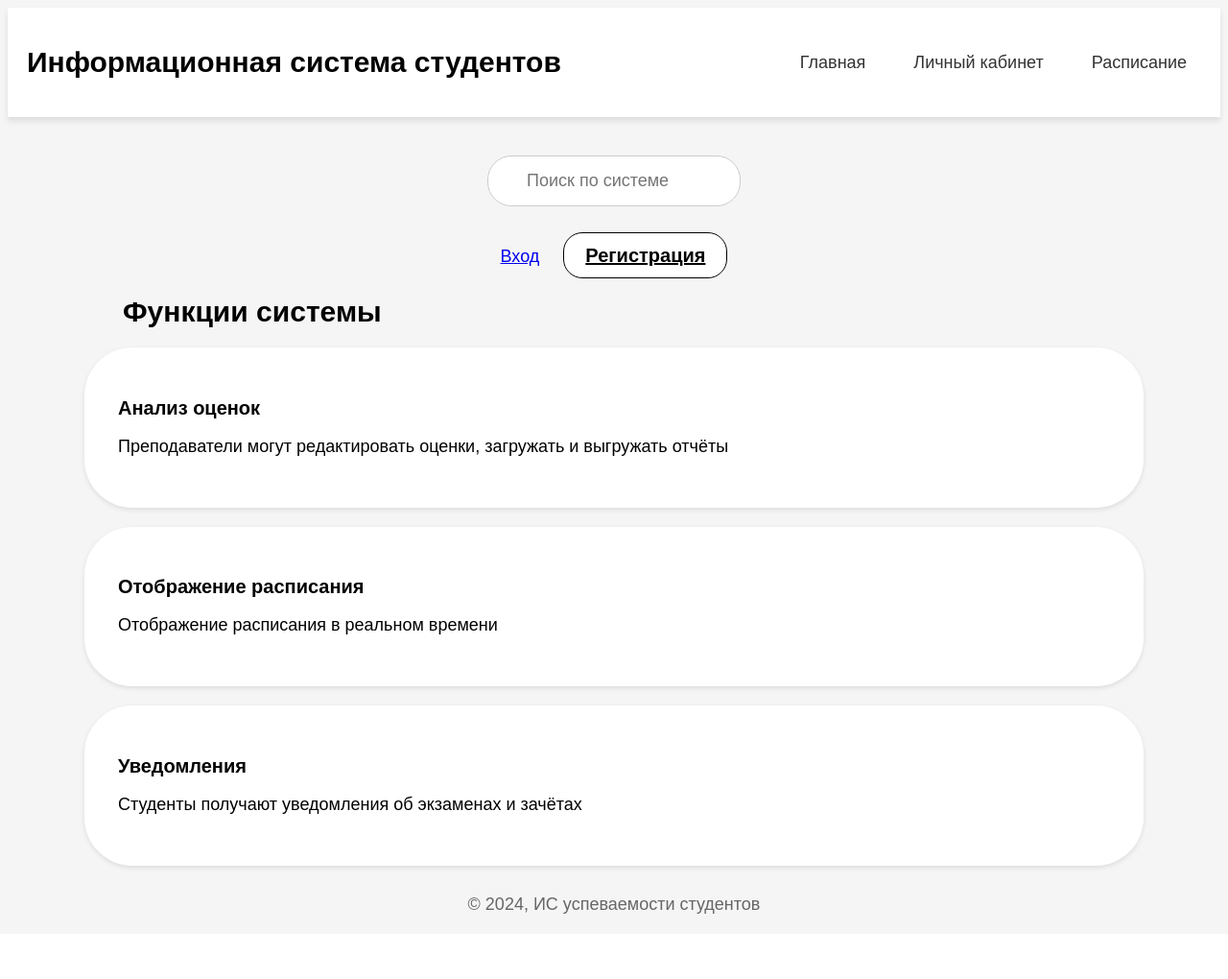
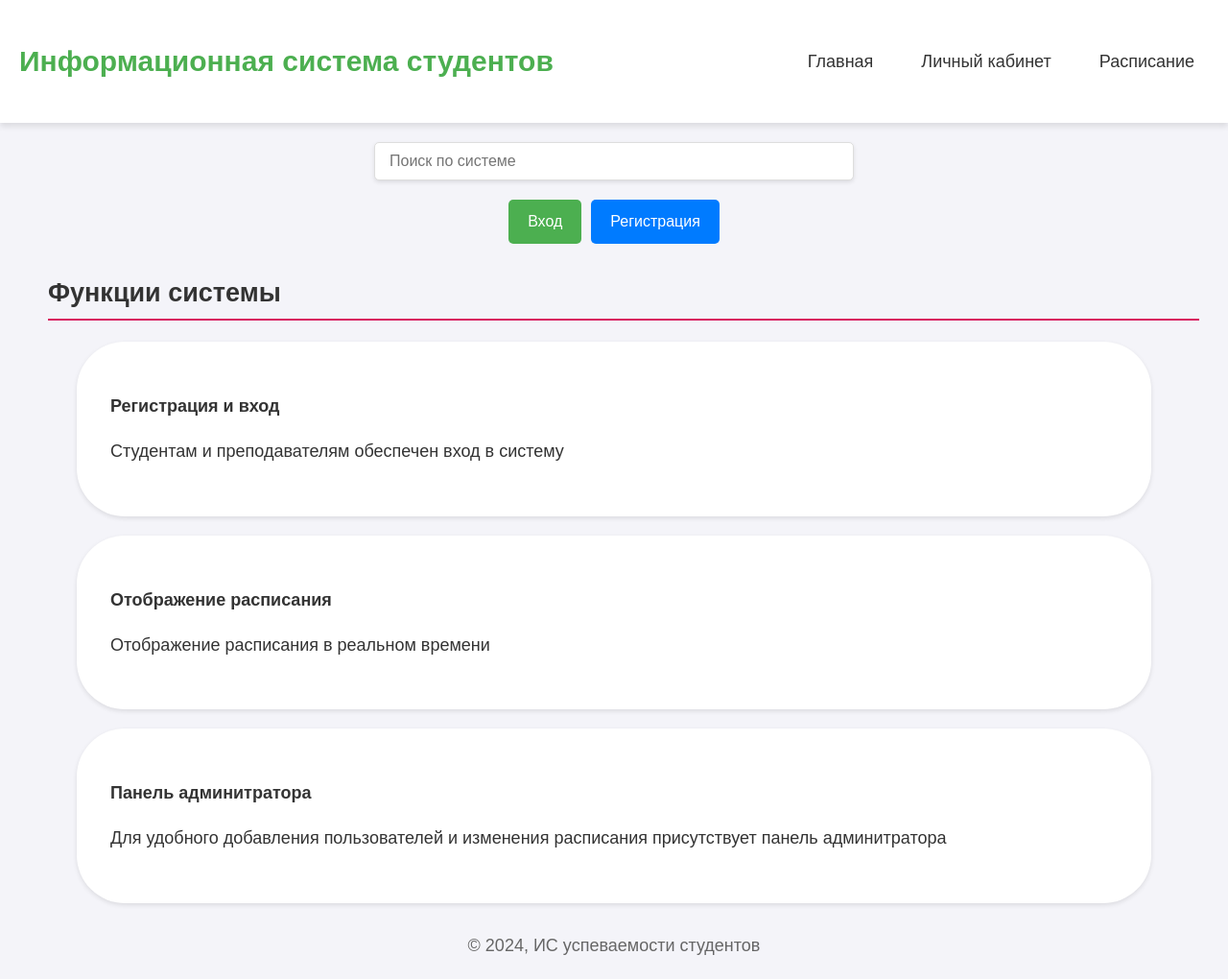
Before and after one commit to xvmwnsx/course, a Django app: page / in a window 1280 px wide. Shown: the whole page at 96% size. Before the commit the page ends 952 px from the top, so only its background shows below. Run offline with Django 5.2, Linux system fonts and the light colour scheme; parts of the project's set-up code (start-up, migrations or seed data) failed here and were passed over.

Commit message:
added more css styles

```diff
--- a/student_infobase/schedule/forms.py
+++ b/student_infobase/schedule/forms.py
@@ -15,7 +15,7 @@ class LoginForm(AuthenticationForm):
 class UserRegistrationForm(UserCreationForm):
     username = forms.CharField(required=True, widget=forms.TextInput(attrs={'placeholder': 'Введите ваш login'}))
     email = forms.EmailField(required=True, widget=forms.EmailInput(attrs={'placeholder': 'Введите ваш email'}))
-    group = forms.ModelChoiceField(queryset=Group.objects.all(), required=True)
+    group = forms.ModelChoiceField(queryset=Group.objects.all(), required=True, label="Группа", widget=forms.Select(attrs={'class': 'form-control'}))
 
     class Meta:
         model = CustomUser
--- a/student_infobase/schedule/models.py
+++ b/student_infobase/schedule/models.py
@@ -7,7 +7,7 @@ class Group(models.Model):
     name = models.CharField(max_length=50, null=True)
 
     def __str__(self):
-        return self.name
+        return f"{self.id}"
 
 class CustomUser(AbstractUser):
     id = models.IntegerField(primary_key=True)
--- a/student_infobase/schedule/static/schedule/css/style.css
+++ b/student_infobase/schedule/static/schedule/css/style.css
@@ -48,37 +48,77 @@ header nav a {
     text-align: center;
     gap: 20px;
 }
+
+
+/* Общие стили для контейнеров */
+.search-bar {
+    display: flex;
+    justify-content: center;
+    margin: 20px 0;
+}
+
+.login {
+    display: flex;
+    justify-content: center;
+    margin-top: 10px;
+    gap: 10px; /* Расстояние между кнопками */
+}
+
+/* Стили для формы поиска */
+.search_form {
+    width: 100%;
+    max-width: 500px; /* Ширина всей формы */
+    display: flex;
+    justify-content: center;
+}
+
+#search_input {
+    width: 100%;
+    padding: 10px 15px;
+    font-size: 16px;
+    border: 1px solid #ddd;
+    border-radius: 5px;
+    box-shadow: 0 2px 4px rgba(0, 0, 0, 0.1);
+    transition: border-color 0.3s, box-shadow 0.3s;
+}
+
+#search_input:focus {
+    border-color: #4CAF50;
+    outline: none;
+    box-shadow: 0 2px 8px rgba(0, 0, 0, 0.2);
+}
+
+/* Стили для кнопок входа и регистрации */
+.login a {
+    display: inline-block;
+    padding: 10px 20px;
+    text-align: center;
+    font-size: 16px;
+    text-decoration: none;
+    color: white;
+    border-radius: 5px;
+    transition: background-color 0.3s, box-shadow 0.3s;
+}
+
+.login-button {
+    background-color: #4CAF50;
+}
+
 .reg-button {
-    background-color: #ffffff;
-    color:rgb(0, 0, 0);
-    border: 1px solid #000000;
-    padding: 12px 22px;
-    border-radius: 20px;
-    font-size: 20px;
-    cursor: pointer;
-    font-weight: bold;
-    width: 20%;
-    margin-left: 20px;
-}
-.login.login-button {
-
-    background-color: #d81b60;
-    color:white;
-    border: 1px solid #d81b60;
-    padding: 12px 22px;
-    border-radius: 20px;
-    font-size: 20px;
-    cursor: pointer;
-    font-weight: bold;
-    width: 20%;
-    margin-right: 100px;
+    background-color: #007BFF;
 }
 
 .login-button:hover {
-    background-color: white;
-    color: #d81b60;
-    border: 1px solid #d81b60;
+    background-color: #45a049;
+    box-shadow: 0 2px 8px rgba(0, 0, 0, 0.2);
 }
+
+.reg-button:hover {
+    background-color: #0056b3;
+    box-shadow: 0 2px 8px rgba(0, 0, 0, 0.2);
+}
+
+
 
 .login-container {
     max-width: 400px;
@@ -138,17 +178,6 @@ footer {
     font-size: 14px;
 }
 
-.search-bar {
-    margin: 40px 500px;
-
-}
-
-.search-bar input {
-    width: 100%;
-    padding: 15px 40px;
-    border: 1px solid #ccc;
-    border-radius: 25px;
-}
 .features {
     margin: 30px;
     border-radius: 20px;
@@ -173,3 +202,120 @@ footer {
     margin-bottom: 10px;
     font-size: 20px;
 }
+
+table {
+    width: 100%;
+    border-collapse: collapse;
+    margin: 20px 0;
+    font-size: 18px;
+    text-align: left;
+    background-color: #f9f9f9;
+    box-shadow: 0 4px 8px rgba(0, 0, 0, 0.1);
+}
+
+th, td {
+    padding: 12px 15px;
+    border: 1px solid #ddd;
+}
+
+th {
+    background-color: #45a049;
+    color: white;
+    font-weight: bold;
+    text-transform: uppercase;
+}
+
+tr:nth-child(even) {
+    background-color: #f2f2f2;
+}
+
+tr:hover {
+    background-color: #f1f7fd;
+}
+
+td {
+    color: #333;
+}
+
+
+body {
+    font-family: Arial, sans-serif;
+    background-color: #f4f4f9;
+    color: #333;
+    margin: 0;
+    padding: 0;
+    line-height: 1.6;
+}
+
+
+h1 {
+    font-size: 2rem;
+    color: #4CAF50;
+    text-align: center;
+    margin-top: 20px;
+}
+
+h2 {
+    font-size: 1.5rem;
+    color: #333;
+    margin-top: 20px;
+    border-bottom: 2px solid #d81b60;
+    padding-bottom: 5px;
+    margin-left: 20px;
+}
+
+
+.profile-info {
+    background: #fff;
+    border: 1px solid #ddd;
+    border-radius: 10px;
+    padding: 15px;
+    margin: 20px auto;
+    max-width: 400px;
+    box-shadow: 0 2px 4px rgba(0, 0, 0, 0.1);
+}
+
+.profile-info p {
+    font-size: 1rem;
+    margin: 10px 0;
+}
+
+.profile-info strong {
+    color: #4CAF50;
+}
+
+
+ul {
+    list-style-type: none;
+    padding: 0;
+    margin: 20px auto;
+    max-width: 400px;
+    background: #fff;
+    border: 1px solid #ddd;
+    border-radius: 10px;
+    padding: 15px;
+    box-shadow: 0 2px 4px rgba(0, 0, 0, 0.1);
+}
+
+ul li {
+    font-size: 1rem;
+    margin: 10px 0;
+}
+
+
+button {
+    display: block;
+    margin: 20px auto;
+    padding: 10px 20px;
+    font-size: 1rem;
+    color: white;
+    background-color: #45a049;
+    border: none;
+    border-radius: 5px;
+    cursor: pointer;
+    transition: background-color 0.3s;
+}
+
+button:hover {
+    background-color: #d81b60;
+}
--- a/student_infobase/schedule/templates/schedule/home.html
+++ b/student_infobase/schedule/templates/schedule/home.html
@@ -16,20 +16,20 @@
 </div>
 <div class="features">
 
-    <h1>Функции системы</h1>
+    <h2>Функции системы</h2>
     <div class="feature-item">
-        <h2>Анализ оценок</h2>
-        <p>Преподаватели могут редактировать оценки, загружать и выгружать отчёты</p>
+        <h3>Регистрация и вход</h3>
+        <p>Студентам и преподавателям обеспечен вход в систему</p>
     </div>
 
     <div class="feature-item">
-        <h2>Отображение расписания</h2>
+        <h3>Отображение расписания</h3>
         <p>Отображение расписания в реальном времени</p>
     </div>
 
     <div class="feature-item">
-        <h2>Уведомления</h2>
-        <p>Студенты получают уведомления об экзаменах и зачётах</p>
+        <h3>Панель админитратора</h3>
+        <p>Для удобного добавления пользователей и изменения расписания присутствует панель админитратора</p>
     </div>
-</div>
+
 {% endblock %}
--- a/student_infobase/schedule/templates/schedule/schedule_search.html
+++ b/student_infobase/schedule/templates/schedule/schedule_search.html
@@ -4,10 +4,8 @@
 
 {% block content %}
 <div class="search-results">
-    <h1>Результаты поиска</h1>
-
     {% if query %}
-        <p>Результаты по запросу: "{{ query }}"</p>
+        <h2>Результаты по запросу: "{{ query }}"</h2>
         {% if results %}
             <ul>
                 {% for schedule in results %}
--- a/student_infobase/schedule/urls.py
+++ b/student_infobase/schedule/urls.py
@@ -13,6 +13,6 @@ urlpatterns = [
     path('office/', views.office, name='office'),
     path('schedule_list/', login_required(views.schedule_list), name='schedule_list'),
     path('register/', views.register, name='register'),
-    path('schedule_search/', views.schedule_search, name='schedule_search'),
+    path('schedule_search/', login_required(views.schedule_search), name='schedule_search'),
 
 ]
--- a/student_infobase/schedule/views.py
+++ b/student_infobase/schedule/views.py
@@ -30,7 +30,7 @@ def add_schedule(request):
         form = ScheduleForm()
     return render(request, 'schedule/add_schedule.html', {'form': form})
 
-
+@login_required
 def schedule_search(request):
     query = request.GET.get('q', '')
     results = None
```
Also changed, not shown: student_infobase/schedule/templates/schedule/office.html (+3 -6 lines).
